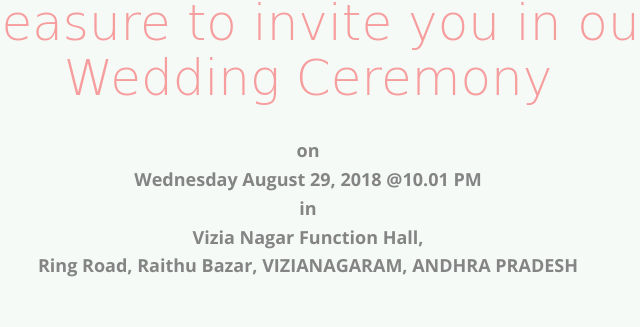
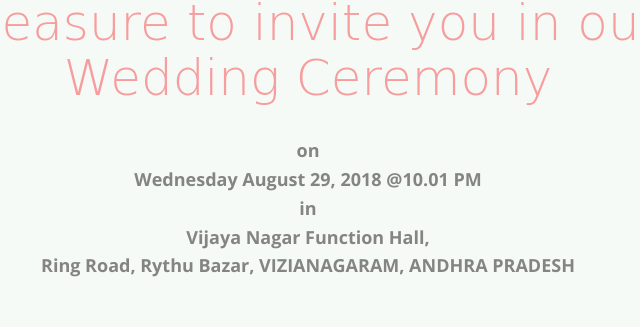
Before and after one commit to nhk007/mywedding, a website: page index.html in a window 1280 px wide. Shown: the part 1447-1774 px from the top of the page, 332-972 px from the left. Drawn offline with nearby package versions, Linux system fonts and the light colour scheme; files whose address does not match are found by name; a web font is replaced by a local one.

Commit message:
Update index.html

```diff
--- a/index.html
+++ b/index.html
@@ -94,7 +94,7 @@
 						<div class="col-md-12 text-center heading-section">
 							<!-- <h2>Are Getting Married</h2> -->
 							<h2>It gives us immense pleasure to invite you in our Wedding Ceremony </h2>
-							<p><strong>on <br> Wednesday August 29, 2018 @10.01 PM  <br> in <br> Vizia Nagar Function Hall, <br> Ring Road, Raithu Bazar, VIZIANAGARAM, ANDHRA PRADESH </strong></p>
+							<p><strong>on <br> Wednesday August 29, 2018 @10.01 PM  <br> in <br> Vijaya Nagar Function Hall, <br> Ring Road, Rythu Bazar, VIZIANAGARAM, ANDHRA PRADESH </strong></p>
 						</div>
 					</div>
 				</div>
```
